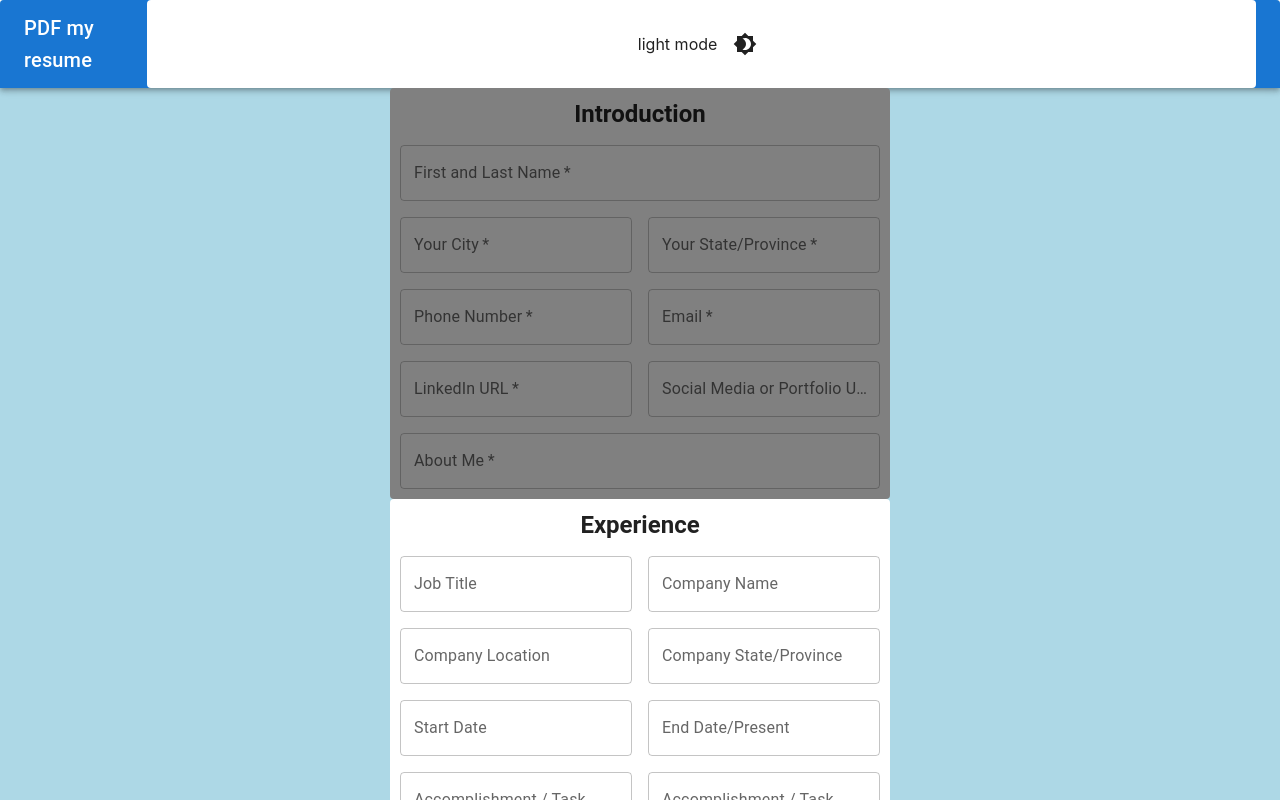
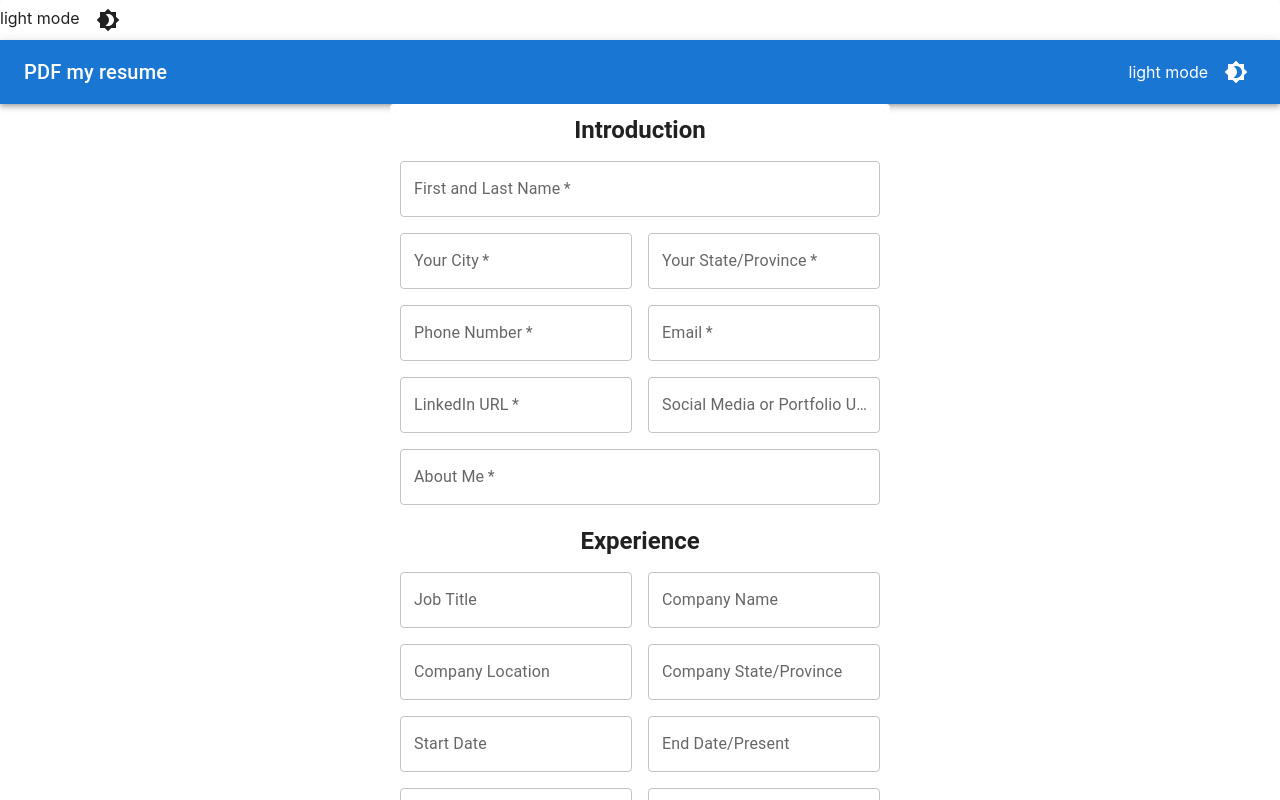
Before and after one commit to vcapella/resume2Pdf-generator, a React (Create React App) app in the folder client/: page / in a window 1280 px wide. Shown: the top 800 px of the page. Built offline with nearby package versions, Linux system fonts and the light colour scheme.

Commit message:
Color mode Btn

```diff
--- a/client/src/App.js
+++ b/client/src/App.js
@@ -9,8 +9,16 @@ import ProfessionalExp1 from "./ProfessionalExp1";
 import ProfessionalExp2 from "./ProfessionalExp2";
 import EducationForm from "./EducationForm";
 import { Card, CardContent } from "@mui/material";
-import NavAppBar from "./NavAppBar";
+import DarkBtnBar from "./DarkBtnBar";
 // import Input from "@mui/material/Input";
+import * as React from "react";
+import IconButton from "@mui/material/IconButton";
+// import Box from '@mui/material/Box';
+import { ThemeProvider, createTheme } from "@mui/material/styles";
+import Brightness4Icon from "@mui/icons-material/Brightness4";
+import Brightness7Icon from "@mui/icons-material/Brightness7";
+
+const ColorModeContext = React.createContext({ toggleColorMode: () => {} });
 
 function App() {
   //useState
@@ -109,7 +117,7 @@ function App() {
   } = formValue;
 
   //blobs are immutable objects that represent raw data
-  //save function
+  //save/download function
   const createAndDownloadPdf = (event) => {
     event.preventDefault(); //prevent page to auto refresh and erase data
     axios
@@ -121,9 +129,44 @@ function App() {
       });
   };
 
+  //light and dark mode
+  const [mode, setMode] = React.useState("light");
+  const colorMode = React.useMemo(
+    () => ({
+      toggleColorMode: () => {
+        setMode((prevMode) => (prevMode === "light" ? "dark" : "light"));
+      },
+    }),
+    []
+  );
+  //pallete for dark/light mode
+  const theme = React.useMemo(
+    () =>
+      createTheme({
+        palette: {
+          mode,
+        },
+      }),
+    [mode]
+  );
+
   return (
-    <Card sx={{ backgroundColor: "lightblue" }}>
-      <NavAppBar />
+    <ColorModeContext.Provider value={colorMode}>
+      <ThemeProvider theme={theme}>
+        <Card>
+          {theme.palette.mode} mode
+          <IconButton
+            sx={{ ml: 1 }}
+            onClick={colorMode.toggleColorMode}
+            color="inherit"
+          >
+            {theme.palette.mode === "dark" ? (
+              <Brightness7Icon />
+            ) : (
+              <Brightness4Icon />
+            )}
+          </IconButton>
+          <DarkBtnBar />
           <CardContent
             sx={{
               maxWidth: 500,
@@ -189,6 +232,8 @@ function App() {
             </form>
           </CardContent>
         </Card>
+      </ThemeProvider>
+    </ColorModeContext.Provider>
   );
 }
 
--- /dev/null
+++ b/client/src/DarkBtnBar.jsx
@@ -0,0 +1,42 @@
+import * as React from 'react';
+import AppBar from '@mui/material/AppBar';
+import Box from '@mui/material/Box';
+import Toolbar from '@mui/material/Toolbar';
+import Typography from '@mui/material/Typography';
+// import Button from '@mui/material/Button';
+// import IconButton from '@mui/material/IconButton';
+// import MenuIcon from '@mui/icons-material/Menu';
+import IconButton from '@mui/material/IconButton';
+import { useTheme } from '@mui/material/styles';
+import Brightness4Icon from '@mui/icons-material/Brightness4';
+import Brightness7Icon from '@mui/icons-material/Brightness7';
+
+const ColorModeContext = React.createContext({ toggleColorMode: () => { } });
+
+export default function DarkBtnBar() {
+  const theme = useTheme();
+  const colorMode = React.useContext(ColorModeContext);
+
+  return (
+    <Box sx={{
+      flexGrow: 1,
+      bgcolor: 'background.default',
+      color: 'text.primary',
+    }}>
+      <AppBar position="static">
+        <Toolbar>
+
+          <Typography variant="h6" color="inherit" component="div" sx={{ flexGrow: 1 }}>
+            PDF my resume
+          </Typography>
+
+          {theme.palette.mode} mode
+          <IconButton sx={{ ml: 1 }} onClick={colorMode.toggleColorMode} color="inherit">
+            {theme.palette.mode === 'dark' ? <Brightness7Icon /> : <Brightness4Icon />}
+          </IconButton>
+
+        </Toolbar>
+      </AppBar>
+    </Box>
+  );
+}
--- a/client/src/DarkMode.jsx
+++ /dev/null
@@ -1,62 +0,0 @@
-import * as React from 'react';
-import IconButton from '@mui/material/IconButton';
-import Box from '@mui/material/Box';
-import { useTheme, ThemeProvider, createTheme } from '@mui/material/styles';
-import Brightness4Icon from '@mui/icons-material/Brightness4';
-import Brightness7Icon from '@mui/icons-material/Brightness7';
-
-const ColorModeContext = React.createContext({ toggleColorMode: () => { } });
-
-function MyApp() {
-    const theme = useTheme();
-    const colorMode = React.useContext(ColorModeContext);
-    return (
-        <Box
-            sx={{
-                display: 'flex',
-                width: '100%',
-                alignItems: 'center',
-                justifyContent: 'center',
-                bgcolor: 'background.default',
-                color: 'text.primary',
-                borderRadius: 1,
-                p: 3,
-            }}
-        >
-            {theme.palette.mode} mode
-            <IconButton sx={{ ml: 1 }} onClick={colorMode.toggleColorMode} color="inherit">
-                {theme.palette.mode === 'dark' ? <Brightness7Icon /> : <Brightness4Icon />}
-            </IconButton>
-        </Box>
-    );
-}
-
-export default function ToggleColorMode() {
-    const [mode, setMode] = React.useState('light');
-    const colorMode = React.useMemo(
-        () => ({
-            toggleColorMode: () => {
-                setMode((prevMode) => (prevMode === 'light' ? 'dark' : 'light'));
-            },
-        }),
-        [],
-    );
-
-    const theme = React.useMemo(
-        () =>
-            createTheme({
-                palette: {
-                    mode,
-                },
-            }),
-        [mode],
-    );
-
-    return (
-        <ColorModeContext.Provider value={colorMode}>
-            <ThemeProvider theme={theme}>
-                <MyApp />
-            </ThemeProvider>
-        </ColorModeContext.Provider>
-    );
-}
--- a/client/src/EducationForm.jsx
+++ b/client/src/EducationForm.jsx
@@ -122,7 +122,7 @@ export default function EducationForm({
         </Grid>
 
         <Grid xs={12} item sx={{ mt: "10%" }} align="center">
-          <Button type="submit" variant="contained" color="primary" Validate sx={{ minWidth: "300px" }}>Submit/Download</Button>
+          <Button type="submit" variant="contained" Validate sx={{ minWidth: "300px" }}>Submit/Download</Button>
         </Grid>
 
       </Grid>
--- a/client/src/IntroductionForm.jsx
+++ b/client/src/IntroductionForm.jsx
@@ -18,8 +18,7 @@ export default function IntroductionForm({
     <Card className="Introduction"
       sx={{
         boxShadow: 0,
-        p: "10px 10px",
-        backgroundColor: "gray",
+        p: "10px 10px"
       }}>
       <Typography
         variant="h5"
--- a/client/src/NavAppBar.jsx
+++ /dev/null
@@ -1,23 +0,0 @@
-import * as React from "react";
-import AppBar from "@mui/material/AppBar";
-import Box from "@mui/material/Box";
-import Toolbar from "@mui/material/Toolbar";
-import Typography from "@mui/material/Typography";
-import ToggleColorMode from "./DarkMode";
-// import Button from "@mui/material/Button";
-
-export default function NavAppBar() {
-  return (
-    <Box sx={{ flexGrow: 1 }}>
-      <AppBar position="static">
-        <Toolbar>
-          <Typography variant="h6" component="div" sx={{ flexGrow: 1 }}>
-            PDF my resume
-          </Typography>
-          {/* <Button color="inherit">Login</Button> */}
-          <ToggleColorMode />
-        </Toolbar>
-      </AppBar>
-    </Box>
-  );
-}
```
Lines whose indentation alone changed are shown as unchanged.
